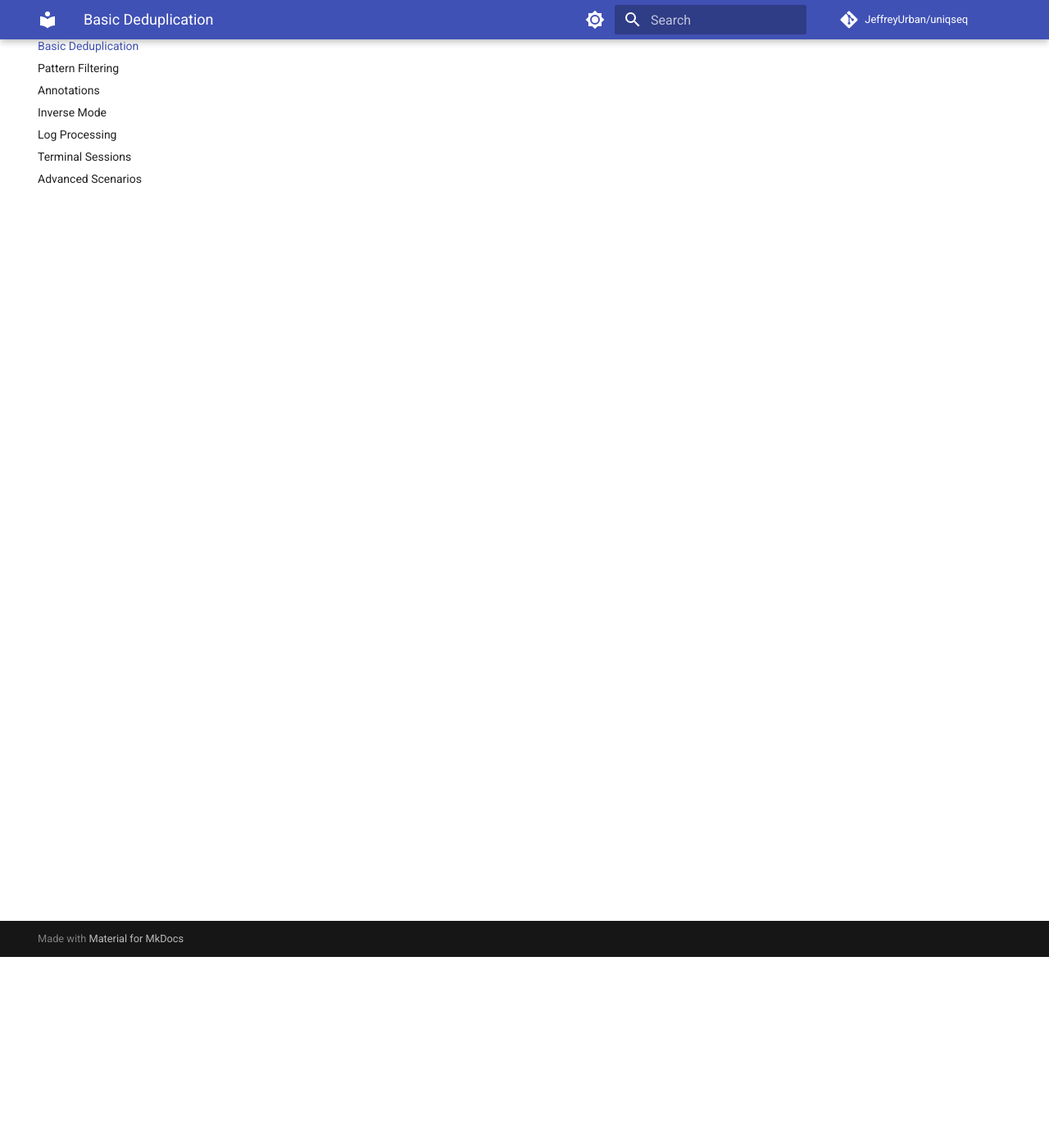
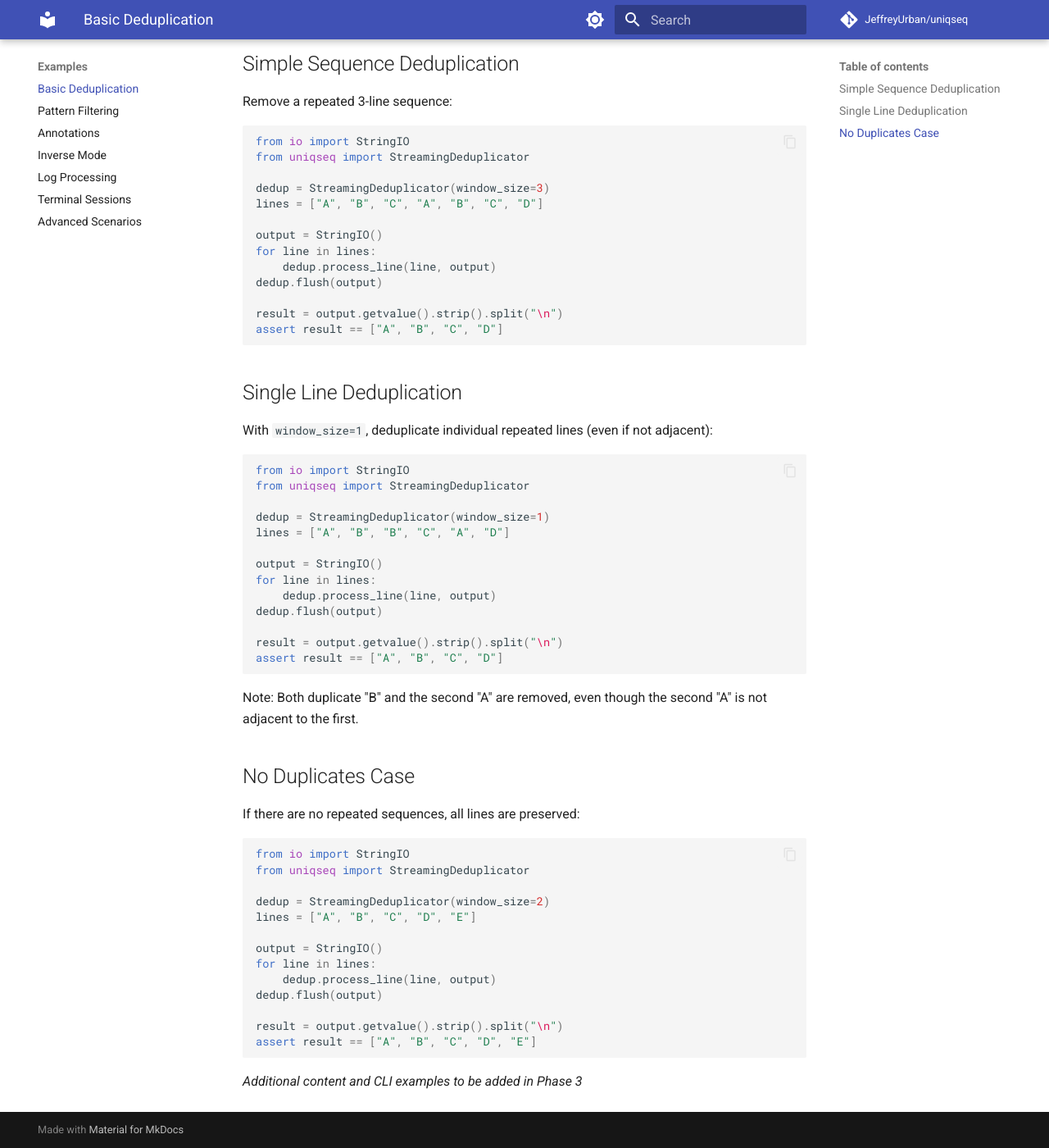
Before and after one commit to JeffreyUrban/uniqseq, an MkDocs documentation site: the page built from docs/examples/basic-deduplication.md, in a window 1280 px wide and 1400 px high, scrolled down 233 px. Shown: the whole window at 82% size. Built offline with MkDocs 1.6.1 and Material for MkDocs 9.7.7, drawn with Linux system fonts in a browser that asks for light colours; comment, search, counter and statistics services are not loaded.

Commit message:
Add Sybil integration for executable documentation
Set up executable documentation testing:
- Added docs/conftest.py with Sybil configuration
- Created 3 tested examples in basic-deduplication.md
- All examples pass pytest validation
- Added docs to pytest testpaths

Sybil will automatically test all code examples in markdown
files during pytest runs, ensuring documentation stays accurate.

🤖 Generated with [Claude Code](https://claude.com/claude-code)

Co-Authored-By: Claude <noreply@anthropic.com>

````diff
--- a/docs/examples/basic-deduplication.md
+++ b/docs/examples/basic-deduplication.md
@@ -1,3 +1,67 @@
 # Basic Deduplication
 
-*Content to be added in Phase 3*
+This page demonstrates basic deduplication of repeated line sequences.
+
+## Simple Sequence Deduplication
+
+Remove a repeated 3-line sequence:
+
+```python
+from io import StringIO
+from uniqseq import StreamingDeduplicator
+
+dedup = StreamingDeduplicator(window_size=3)
+lines = ["A", "B", "C", "A", "B", "C", "D"]
+
+output = StringIO()
+for line in lines:
+    dedup.process_line(line, output)
+dedup.flush(output)
+
+result = output.getvalue().strip().split("\n")
+assert result == ["A", "B", "C", "D"]
+```
+
+## Single Line Deduplication
+
+With `window_size=1`, deduplicate individual repeated lines (even if not adjacent):
+
+```python
+from io import StringIO
+from uniqseq import StreamingDeduplicator
+
+dedup = StreamingDeduplicator(window_size=1)
+lines = ["A", "B", "B", "C", "A", "D"]
+
+output = StringIO()
+for line in lines:
+    dedup.process_line(line, output)
+dedup.flush(output)
+
+result = output.getvalue().strip().split("\n")
+assert result == ["A", "B", "C", "D"]
+```
+
+Note: Both duplicate "B" and the second "A" are removed, even though the second "A" is not adjacent to the first.
+
+## No Duplicates Case
+
+If there are no repeated sequences, all lines are preserved:
+
+```python
+from io import StringIO
+from uniqseq import StreamingDeduplicator
+
+dedup = StreamingDeduplicator(window_size=2)
+lines = ["A", "B", "C", "D", "E"]
+
+output = StringIO()
+for line in lines:
+    dedup.process_line(line, output)
+dedup.flush(output)
+
+result = output.getvalue().strip().split("\n")
+assert result == ["A", "B", "C", "D", "E"]
+```
+
+*Additional content and CLI examples to be added in Phase 3*
--- a/pyproject.toml
+++ b/pyproject.toml
@@ -76,7 +76,7 @@ path = "src/uniqseq/__init__.py"
 packages = ["src/uniqseq"]
 
 [tool.pytest.ini_options]
-testpaths = ["tests"]
+testpaths = ["tests", "docs"]
 python_files = ["test_*.py"]
 python_classes = ["Test*"]
 python_functions = ["test_*"]
````
Also changed, not shown: docs/conftest.py (added, +13 -0 lines).
